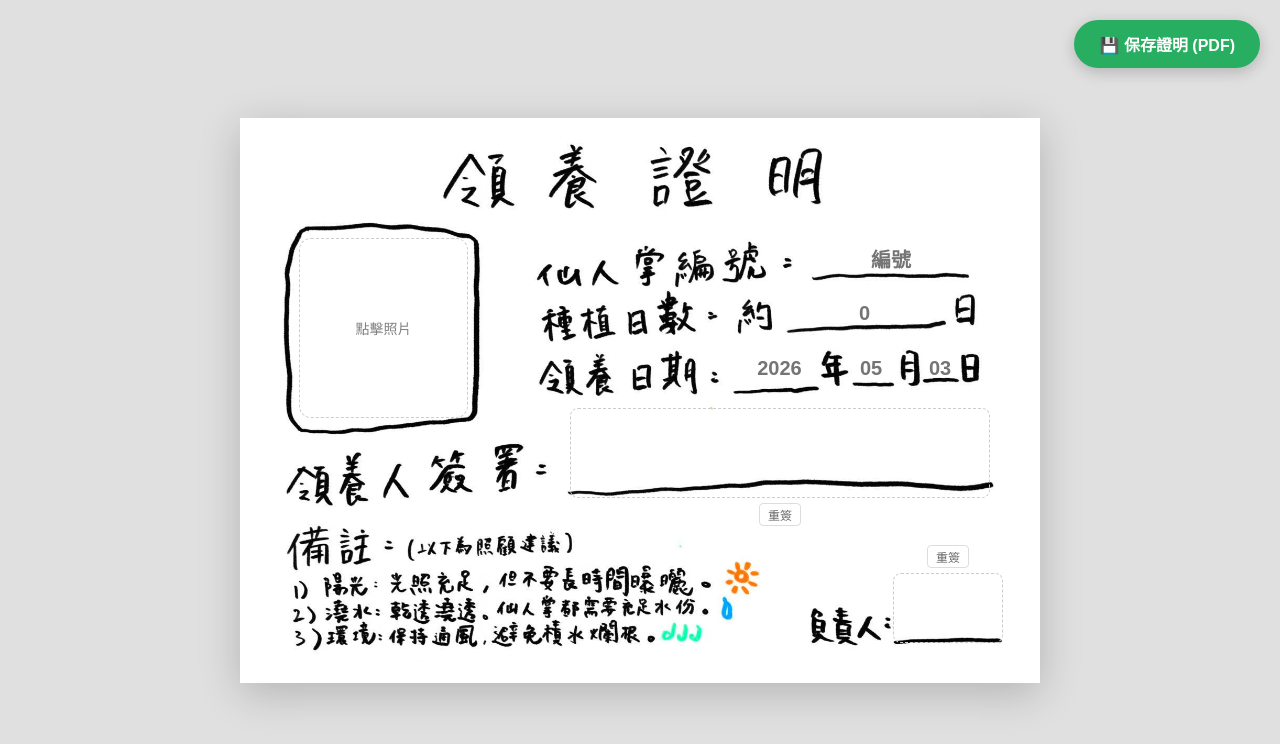
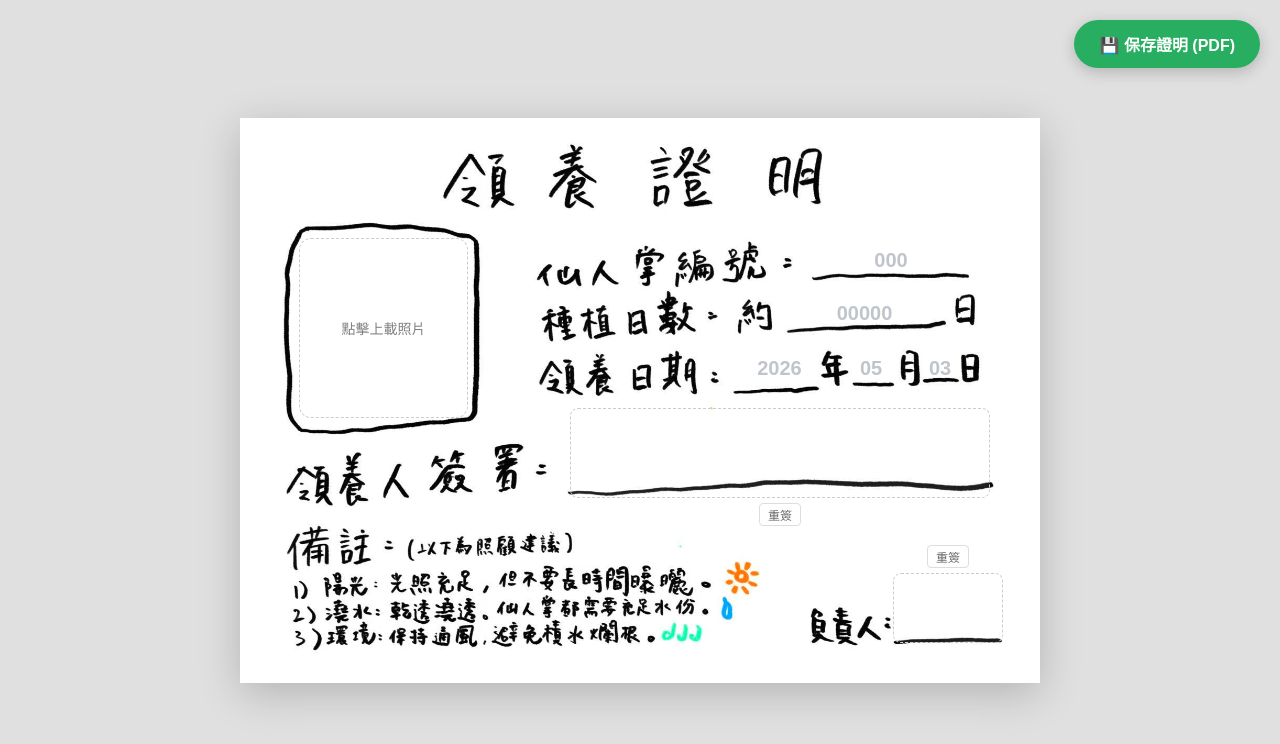
Before and after one commit to char261017/cactus-project, a plain HTML site: page index.html in a window 1280 px wide. Drawn offline with Linux system fonts and the light colour scheme.

Commit message:
Update index.html

```diff
--- a/index.html
+++ b/index.html
@@ -3,8 +3,7 @@
 <head>
     <meta charset="UTF-8">
     <meta name="viewport" content="width=device-width, initial-scale=1.0">
-    <title>仙人掌領養證明 - 檔名自動化版</title>
-    <!-- 引入 html2pdf 函式庫 -->
+    <title>仙人掌領養證明 - 預設文字優化版</title>
     <script src="https://cdnjs.cloudflare.com/ajax/libs/html2pdf.js/0.10.1/html2pdf.bundle.min.js"></script>
     <style>
         body {
@@ -18,7 +17,6 @@
             font-family: "Microsoft JhengHei", sans-serif;
         }
 
-        /* 右上角保存按鈕 */
         .save-btn {
             position: fixed;
             top: 20px;
@@ -60,13 +58,24 @@
             text-align: center;
         }
 
+        /* 讓 Placeholder 的顏色稍微淡一點，區分預設值與輸入值 */
+        .data-input::placeholder {
+            color: rgba(44, 62, 80, 0.3);
+        }
+
         .sig-wrapper {
             position: absolute;
             display: flex;
             align-items: center;
         }
 
-        canvas { cursor: crosshair; border: 1px dashed #ccc; border-radius: 8px; box-sizing: border-box; }
+        canvas {
+            cursor: crosshair;
+            border: 1px dashed #ccc;
+            border-radius: 8px;
+            box-sizing: border-box;
+            background: rgba(255, 255, 255, 0.1);
+        }
 
         .clear-btn {
             padding: 2px 8px;
@@ -87,7 +96,6 @@
         }
         .photo-slot img { width: 100%; height: 100%; object-fit: cover; }
 
-        /* 這裡的 .input-no 就是檔名的來源 */
         .input-no { left: 584px; top: 130px; width: 130px; }
         .input-days { left: 580px; top: 183px; width: 85px; }
         .input-year { left: 505px; top: 238px; width: 65px; }
@@ -101,12 +109,6 @@
         #wrapper-admin { right: 37px; bottom: 40px; width: 110px; flex-direction: column-reverse; }
         #wrapper-admin .clear-btn { margin-bottom: 5px; }
         #sig-admin { width: 110px; height: 70px; }
-
-        /* PDF 輸出微調 */
-        @media print {
-            .clear-btn, .save-btn, #hint { display: none !important; }
-            canvas, .photo-slot { border: none !important; }
-        }
     </style>
 </head>
 <body>
@@ -114,19 +116,27 @@
 <button class="save-btn" onclick="saveAsPDF()">💾 保存證明 (PDF)</button>
 
 <div class="certificate-container" id="certificate">
-    <div class="photo-slot" onclick="document.getElementById('upload').click()">
-        <span id="hint" style="color: gray; font-size: 14px;">點擊照片</span>
+    <div class="photo-slot" id="target-photo" onclick="document.getElementById('upload').click()">
+        <span id="hint" style="color: gray; font-size: 14px;">點擊上載照片</span>
         <img id="preview" style="display:none;">
     </div>
     <input type="file" id="upload" style="display:none" accept="image/*" onchange="previewImg(this)">
 
-    <!-- 檔名會抓取這個 input 的值 -->
-    <input type="text" class="data-input input-no" placeholder="編號">
+    <!-- 編號：預設 000，上限 3位 -->
+    <input type="text" inputmode="numeric" class="data-input input-no" placeholder="000"
+           oninput="this.value=this.value.replace(/[^\d]/g,'').slice(0,3)">
 
-    <input type="text" class="data-input input-days" placeholder="0">
-    <input type="text" class="data-input input-year" placeholder="2026">
-    <input type="text" class="data-input input-month" placeholder="05">
-    <input type="text" class="data-input input-day" placeholder="03">
+    <!-- 日數：預設 00000，上限 5位 -->
+    <input type="text" inputmode="numeric" class="data-input input-days" placeholder="00000"
+           oninput="this.value=this.value.replace(/[^\d]/g,'').slice(0,5)">
+
+    <!-- 年月日維持原樣 -->
+    <input type="text" inputmode="numeric" class="data-input input-year" placeholder="2026"
+           oninput="this.value=this.value.replace(/[^\d]/g,'').slice(0,4)">
+    <input type="text" inputmode="numeric" class="data-input input-month" placeholder="05"
+           oninput="this.value=this.value.replace(/[^\d]/g,'').slice(0,2)">
+    <input type="text" inputmode="numeric" class="data-input input-day" placeholder="03"
+           oninput="this.value=this.value.replace(/[^\d]/g,'').slice(0,2)">
 
     <div class="sig-wrapper" id="wrapper-user">
         <canvas id="sig-user"></canvas>
@@ -142,19 +152,26 @@
 <script>
     function saveAsPDF() {
         const element = document.getElementById('certificate');
+        const idNumber = document.querySelector('.input-no').value.trim() || "未命名";
 
-        // 抓取編號輸入框的值
-        const idNumber = document.querySelector('.input-no').value.trim() || "未命名";
+        const targets = [
+            document.getElementById('target-photo'),
+            document.getElementById('sig-user'),
+            document.getElementById('sig-admin')
+        ];
+        targets.forEach(el => el.style.borderColor = 'transparent');
 
         const opt = {
             margin:       0,
-            filename:     `cactus_(${idNumber}).pdf`, // 自動化檔名
+            filename:     `cactus_${idNumber}.pdf`,
             image:        { type: 'jpeg', quality: 0.98 },
             html2canvas:  { scale: 2, useCORS: true, logging: false },
             jsPDF:        { unit: 'px', format: [800, 565], orientation: 'landscape' }
         };
 
-        html2pdf().set(opt).from(element).save();
+        html2pdf().set(opt).from(element).toPdf().get('pdf').save().then(() => {
+            targets.forEach(el => el.style.borderColor = '#ccc');
+        });
     }
 
     function previewImg(input) {
```
